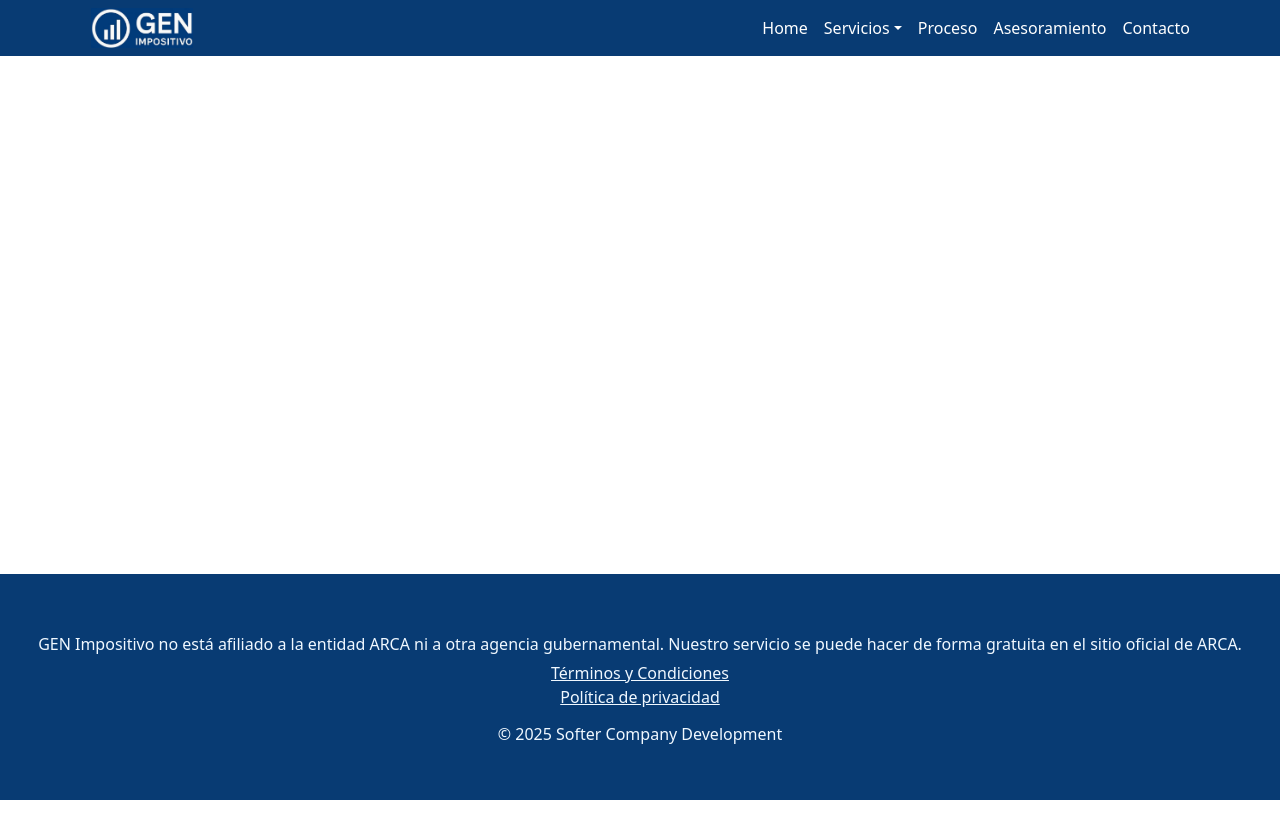
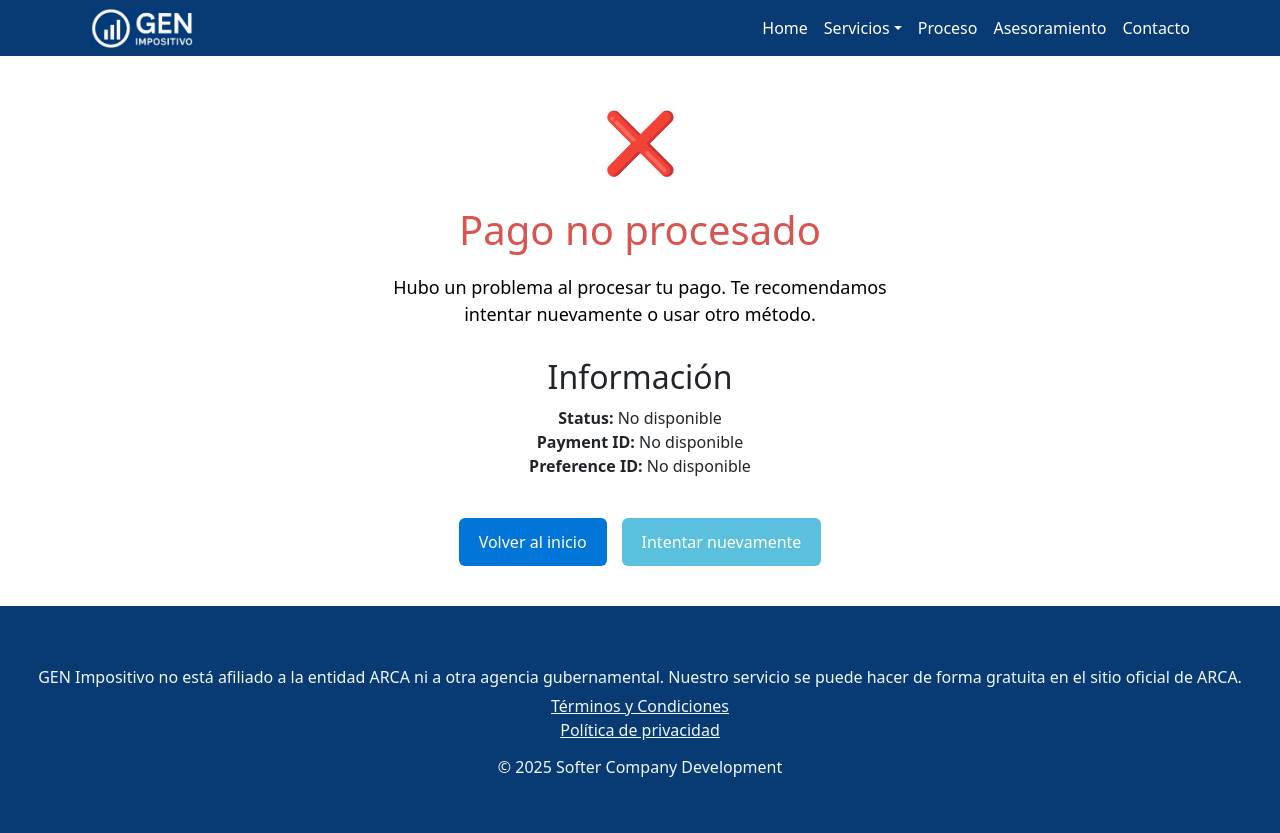
Before and after one commit to EstefaniaJRodriguez/accountant_application_FRONT, a React (Vite) app: page /pago-fallido/1 in a window 1280 px wide. Before the commit the page ends 800 px from the top, so only its background shows below. Built offline with nearby package versions, Linux system fonts and the light colour scheme.

Commit message:
pago fallido / pago pendiente

```diff
--- a/src/App.jsx
+++ b/src/App.jsx
@@ -18,6 +18,7 @@
 import Politicas from "./Components/PoliticasdePrivacidad.jsx";
 import ProtectedRoute from "./Components/ProtectedRoute.jsx";
 import Login from "./Components/Login.jsx";
+import PagoFallido from "./Components/PagoFallido.jsx";
 import './App.css'
 
 // 👉 Componente Home
@@ -72,6 +73,8 @@
           <Route path="/terminos" element={<Terms />} />
           <Route path="/privacidad" element={<Politicas />} />
           <Route path="/pago-exitoso/:id" element={<PagoExitoso />} />
+          <Route path="/pago-fallido/:id" element={<PagoFallido />} />
+
           <Route path="/admin" element={
           <ProtectedRoute requiredRole="admin">
             <SolicitudesGrid />
--- /dev/null
+++ b/src/Components/PagoFallido.jsx
@@ -0,0 +1,77 @@
+import { useLocation, Link } from "react-router-dom";
+
+const PagoFallido = () => {
+  const location = useLocation();
+
+  const queryParams = new URLSearchParams(location.search);
+  const paymentId = queryParams.get("payment_id");
+  const status = queryParams.get("status");
+  const preferenceId = queryParams.get("preference_id");
+
+  return (
+    <div
+      style={{
+        padding: "40px",
+        maxWidth: "600px",
+        margin: "0 auto",
+        textAlign: "center",
+      }}
+    >
+      {/* Icono rojo */}
+      <div style={{ fontSize: "60px", marginBottom: "20px", color: "#d9534f" }}>
+        ❌
+      </div>
+
+      <h1 style={{ color: "#d9534f", marginBottom: "20px" }}>
+        Pago no procesado
+      </h1>
+
+      <p style={{ fontSize: "18px", marginBottom: "30px" }}>
+        Hubo un problema al procesar tu pago.
+        Te recomendamos intentar nuevamente o usar otro método.
+      </p>
+
+      <h2 style={{ marginBottom: "10px" }}>Información</h2>
+      <ul style={{ listStyle: "none", padding: 0, fontSize: "16px" }}>
+        <li><strong>Status:</strong> {status || "No disponible"}</li>
+        <li><strong>Payment ID:</strong> {paymentId || "No disponible"}</li>
+        <li><strong>Preference ID:</strong> {preferenceId || "No disponible"}</li>
+      </ul>
+
+      <div style={{ marginTop: "40px" }}>
+        <Link
+          to="/"
+          style={{
+            display: "inline-block",
+            padding: "12px 20px",
+            backgroundColor: "#0275d8",
+            color: "white",
+            borderRadius: "6px",
+            textDecoration: "none",
+            fontSize: "16px",
+            marginRight: "15px",
+          }}
+        >
+          Volver al inicio
+        </Link>
+
+        <Link
+          to="/recategorizacion"
+          style={{
+            display: "inline-block",
+            padding: "12px 20px",
+            backgroundColor: "#5bc0de",
+            color: "white",
+            borderRadius: "6px",
+            textDecoration: "none",
+            fontSize: "16px",
+          }}
+        >
+          Intentar nuevamente
+        </Link>
+      </div>
+    </div>
+  );
+};
+
+export default PagoFallido;
```
Also changed, not shown: src/Components/PagoPendiente.jsx (added, +41 -0 lines).
